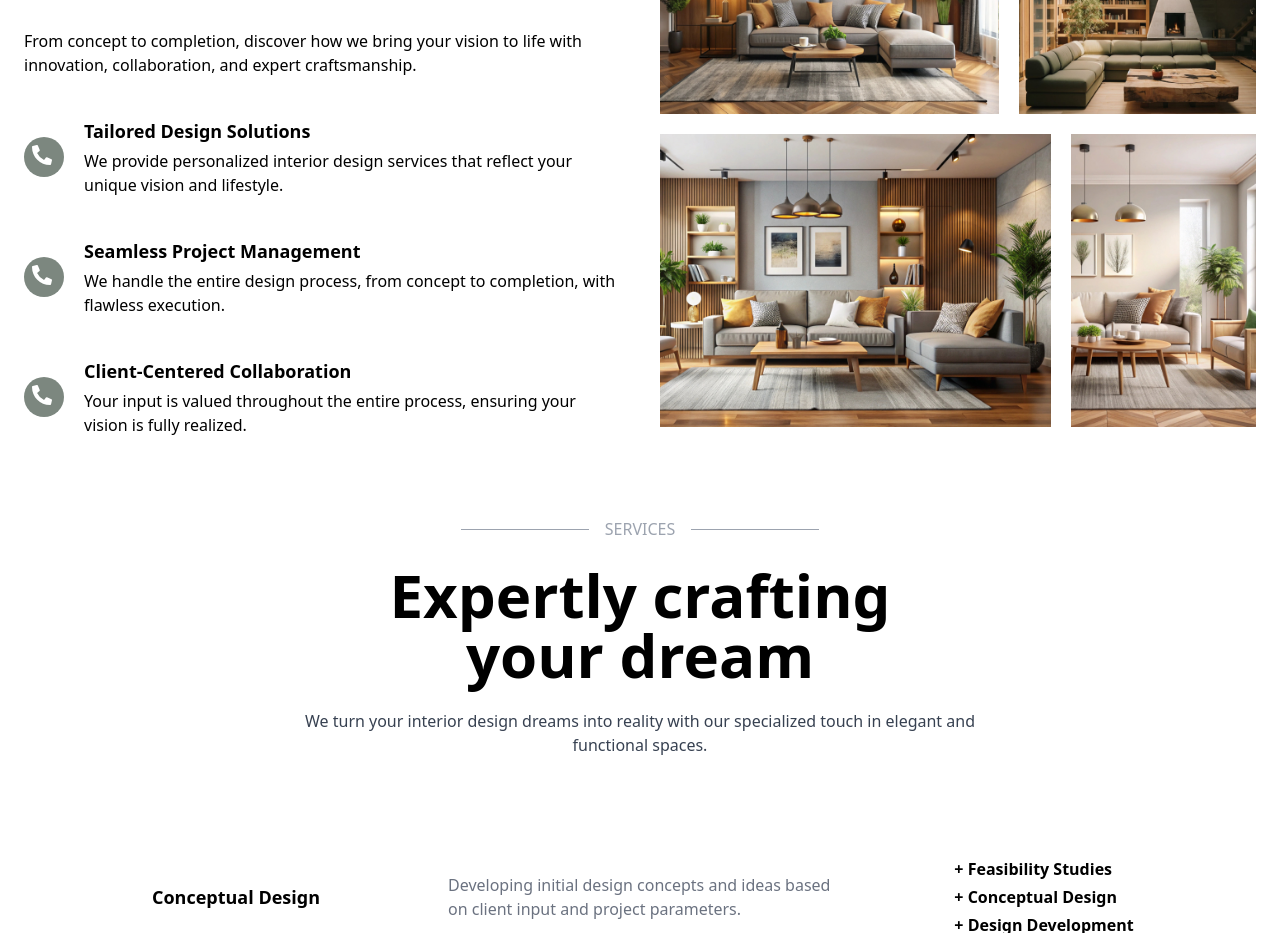
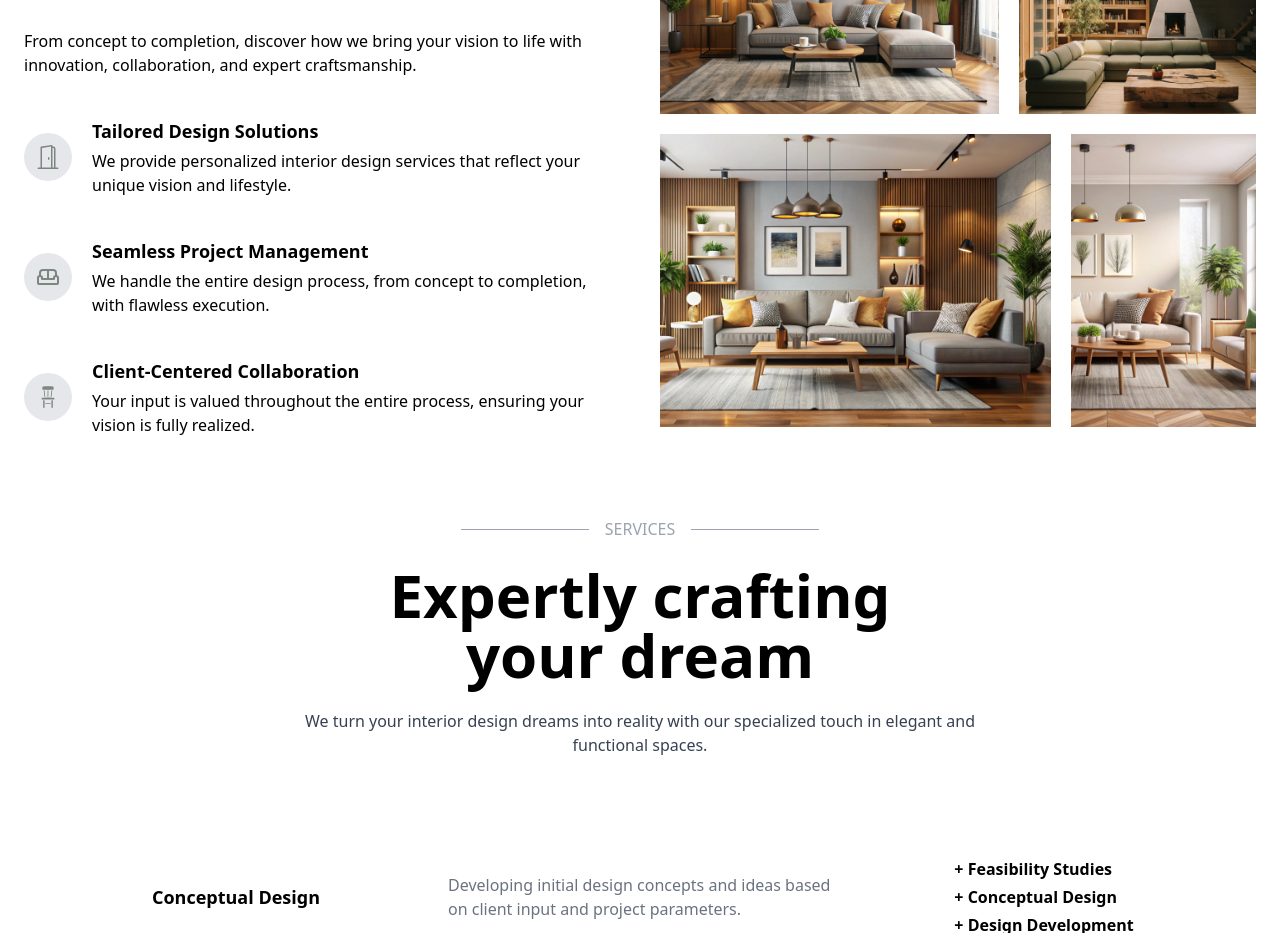
Before and after one commit to Coader-Sasmi/elite_work, a Next.js app: page / in a window 1280 px wide. Shown: the part 1820-2753 px from the top of the page. Built offline with nearby package versions, Linux system fonts and the light colour scheme.

Commit message:
icon changes done

```diff
--- a/src/components/ChooseUs.tsx
+++ b/src/components/ChooseUs.tsx
@@ -2,27 +2,29 @@
 "use client";
 
 import { motion } from "framer-motion";
+import { BsDoorOpen } from "react-icons/bs";
 import { CgArrowLongRightL } from "react-icons/cg";
-import { FaPhoneAlt } from "react-icons/fa";
+import { GiWoodenChair } from "react-icons/gi";
+import { TbSofa } from "react-icons/tb";
 
 export default function ChooseUs() {
   const ChooseUsArr = [
     {
-      icon: "",
+      icon: <BsDoorOpen className="text-2xl" />,
       title: "Tailored Design Solutions",
       subTitle:
         "We provide personalized interior design services that reflect your unique vision and lifestyle.",
       delayTime: "",
     },
     {
-      icon: "",
+      icon: <TbSofa className="text-2xl" />,
       title: "Seamless Project Management",
       subTitle:
         " We handle the entire design process, from concept to completion, with flawless execution.",
       delayTime: "",
     },
     {
-      icon: "",
+      icon: <GiWoodenChair className="text-2xl" />,
       title: "Client-Centered Collaboration",
       subTitle:
         "Your input is valued throughout the entire process, ensuring your vision is fully realized.",
@@ -83,7 +85,7 @@ export default function ChooseUs() {
               <div className="flex items-center gap-5">
                 <motion.div
                   whileHover="hover"
-                  className="relative rounded-full overflow-hidden p-5 bg-quaternary "
+                  className="relative rounded-full overflow-hidden p-6 bg-gray-200 "
                 >
                   <motion.div
                     className="absolute inset-0 bg-secondary "
@@ -95,8 +97,8 @@ export default function ChooseUs() {
                       },
                     }}
                   >
-                    <p className="relative z-10 p-2 ">
-                      <FaPhoneAlt className="text-white text-xl" />
+                    <p className="relative z-10 p-3 text-quaternary">
+                      {curElm?.icon}
                     </p>
                   </motion.div>
                 </motion.div>
```
